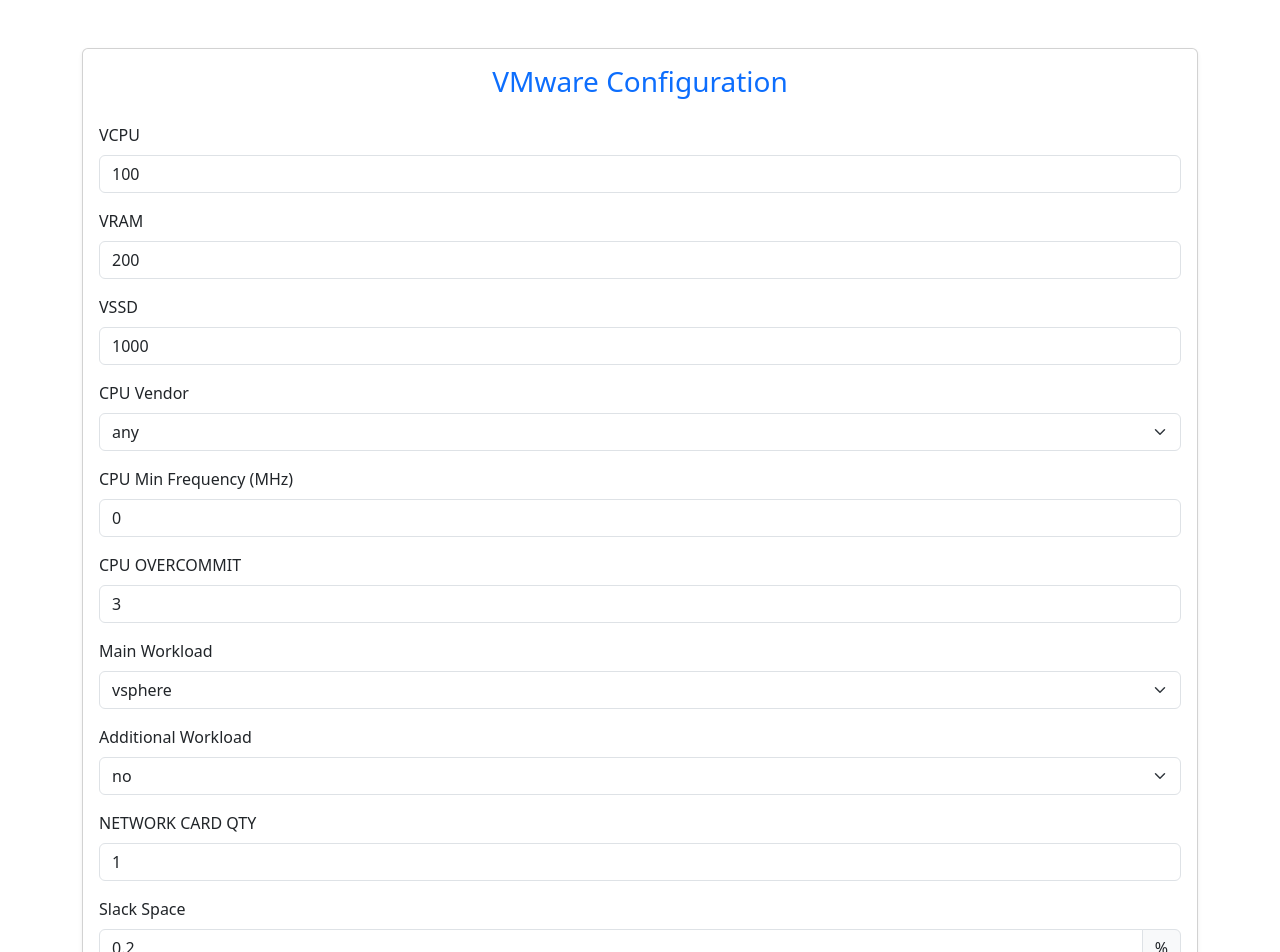
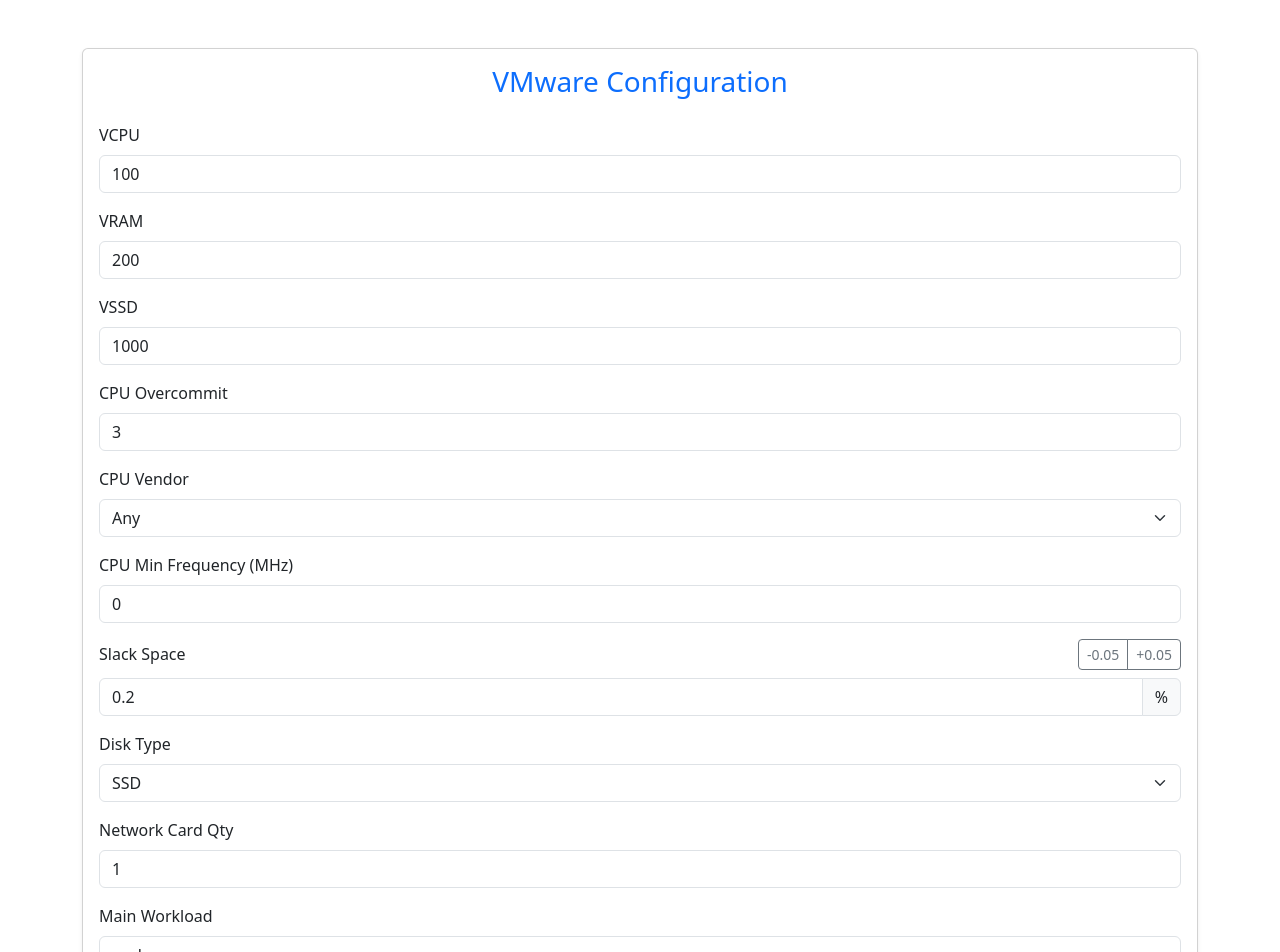
Before and after one commit to VitaliyIvanovSPB/selectel_vmware, a React (Create React App) app: page / in a window 1280 px wide. Shown: the top 952 px of the page. Built offline with nearby package versions, Linux system fonts and the light colour scheme.

Commit message:
data sending to bot

```diff
--- a/public/index.html
+++ b/public/index.html
@@ -32,5 +32,6 @@
       To begin the development, run `npm start` or `yarn start`.
       To create a production bundle, use `npm run build` or `yarn build`.
     -->
+    <script src="https://telegram.org/js/telegram-web-app.js"></script>
   </body>
 </html>
--- a/src/App.js
+++ b/src/App.js
@@ -1,25 +1,43 @@
-import { useState } from 'react';
+import { useState, useEffect } from 'react';
 
-export default function TelegramWebApp() {
+export default function App() {
   const initialData = {
     vcpu: "100",
     vram: "200",
     vssd: "1000",
+    cpu_overcommit: "3",
     cpu_vendor: "any",
     cpu_min_frequency: "0",
-    cpu_overcommit: "3",
+    slack_space: "0.2",
+    capacity_disk_type: "ssd",
+    network_card_qty: "1",
     works_main: "vsphere",
     works_add: "no",
-    network_card_qty: "1",
-    slack_space: "0.2",
-    capacity_disk_type: "ssd",
     currency: ""
   };
 
   const [formData, setFormData] = useState(initialData);
   const [errors, setErrors] = useState({});
   const [isSuccess, setIsSuccess] = useState(false);
+  const tg = window.Telegram?.WebApp;
 
+  // Инициализация Telegram WebApp
+  useEffect(() => {
+    if (tg) {
+      tg.ready();
+      tg.expand(); // Расширяем веб-приложение на весь экран
+    }
+  }, [tg]);
+
+  // Автоматическое закрытие после успешной отправки
+  useEffect(() => {
+    if (isSuccess && tg) {
+      const timer = setTimeout(() => tg.close(), 2000); // Закрываем через 2 секунды
+      return () => clearTimeout(timer);
+    }
+  }, [isSuccess, tg]);
+
+  // Валидация формы
   const validate = () => {
     const newErrors = {};
     const numericFields = ['vcpu', 'vram', 'vssd', 'cpu_min_frequency', 'network_card_qty'];
@@ -30,15 +48,51 @@
       }
     });
 
-    if (formData.slack_space &&
-        (formData.slack_space < 0 || formData.slack_space > 1 || formData.slack_space % 0.05 !== 0)) {
-      newErrors.slack_space = 'Must be 0-1 with 0.05 step';
+    const slackValue = parseFloat(formData.slack_space);
+    if (formData.slack_space) {
+      if (isNaN(slackValue)) {
+        newErrors.slack_space = 'Invalid number format';
+      } else if (slackValue < 0 || slackValue > 1) {
+        newErrors.slack_space = 'Must be between 0-1';
+      } else if ((slackValue * 100) % 5 !== 0) {
+        newErrors.slack_space = 'Must be multiple of 0.05';
+      }
     }
 
     setErrors(newErrors);
     return Object.keys(newErrors).length === 0;
   };
 
+  // Обработчик изменения Slack Space
+  const handleSlackChange = (e) => {
+    let value = e.target.value.replace(',', '.');
+
+    if (value) {
+      const numValue = parseFloat(value);
+      if (!isNaN(numValue)) {
+        const rounded = Math.round(numValue * 20) / 20; // Округляем до ближайшего 0.05
+        value = rounded.toFixed(2);
+      }
+    }
+
+    if (/^(\d+([.]\d{0,2})?|)$/.test(value)) {
+      setFormData({ ...formData, slack_space: value });
+    }
+  };
+
+  // Обработчик кнопок +/- для Slack Space
+  const handleSlackStep = (step) => () => {
+    let currentValue = parseFloat(formData.slack_space) || 0;
+    currentValue += step;
+
+    if (currentValue < 0) currentValue = 0;
+    if (currentValue > 1) currentValue = 1;
+
+    const rounded = Math.round(currentValue * 20) / 20;
+    setFormData({ ...formData, slack_space: rounded.toFixed(2) });
+  };
+
+  // Отправка данных боту
   const handleSubmit = async (e) => {
     e.preventDefault();
     setIsSuccess(false);
@@ -46,24 +100,8 @@
     if (!validate()) return;
 
     try {
-      const botToken = process.env.REACT_APP_BOT_TOKEN;
-      const chatId = process.env.REACT_APP_CHAT_ID;
-      const apiUrl = `https://api.telegram.org/bot${botToken}/sendMessage`;
-
-      const query = Object.entries(formData)
-        .filter(([_, v]) => v !== "")
-        .map(([k, v]) => `${k}=${v}`)
-        .join(" ");
-
-      await fetch(apiUrl, {
-        method: "POST",
-        headers: { "Content-Type": "application/json" },
-        body: JSON.stringify({
-          chat_id: chatId,
-          text: `/calculate ${query}`
-        })
-      });
-
+      // Отправляем данные боту через Telegram WebApp sendData
+      tg.sendData(JSON.stringify(formData));
       setIsSuccess(true);
       setFormData(initialData);
     } catch (err) {
@@ -71,6 +109,22 @@
       alert('Submission error!');
     }
   };
+
+  // Порядок полей
+  const fieldOrder = [
+    'vcpu',
+    'vram',
+    'vssd',
+    'cpu_overcommit',
+    'cpu_vendor',
+    'cpu_min_frequency',
+    'slack_space',
+    'capacity_disk_type',
+    'network_card_qty',
+    'works_main',
+    'works_add',
+    'currency'
+  ];
 
   return (
     <div className="container mt-5">
@@ -80,13 +134,13 @@
 
           {isSuccess && (
             <div className="alert alert-success" role="alert">
-              Data sent successfully!
+              Data sent successfully! Closing...
             </div>
           )}
 
           <form onSubmit={handleSubmit}>
             <div className="row g-3">
-              {Object.keys(formData).map(key => {
+              {fieldOrder.map(key => {
                 if (key === 'cpu_vendor') {
                   return (
                     <div className="col-12" key={key}>
@@ -95,11 +149,11 @@
                         className="form-select"
                         name={key}
                         value={formData[key]}
-                        onChange={(e) => setFormData({...formData, [key]: e.target.value})}
+                        onChange={(e) => setFormData({ ...formData, [key]: e.target.value })}
                       >
-                        <option value="any">any</option>
-                        <option value="amd">amd</option>
-                        <option value="intel">intel</option>
+                        <option value="any">Any</option>
+                        <option value="amd">AMD</option>
+                        <option value="intel">Intel</option>
                       </select>
                     </div>
                   );
@@ -114,7 +168,7 @@
                         className={`form-control ${errors[key] ? 'is-invalid' : ''}`}
                         name={key}
                         value={formData[key]}
-                        onChange={(e) => setFormData({...formData, [key]: e.target.value})}
+                        onChange={(e) => setFormData({ ...formData, [key]: e.target.value })}
                         step="100"
                         min="0"
                       />
@@ -125,7 +179,7 @@
 
                 if (['works_main', 'works_add'].includes(key)) {
                   const options = ['no', 'vsphere', 'dr', 'veeam', 'alb', 'tanzu',
-                                  'vdi', 'vdi_public', 'vdi_gpu', 'vdi_gpu_public', 'nsx'];
+                    'vdi', 'vdi_public', 'vdi_gpu', 'vdi_gpu_public', 'nsx'];
 
                   return (
                     <div className="col-12" key={key}>
@@ -134,7 +188,7 @@
                         className="form-select"
                         name={key}
                         value={formData[key]}
-                        onChange={(e) => setFormData({...formData, [key]: e.target.value})}
+                        onChange={(e) => setFormData({ ...formData, [key]: e.target.value })}
                       >
                         {options.map(opt => (
                           <option key={opt} value={opt}>{opt}</option>
@@ -152,10 +206,10 @@
                         className="form-select"
                         name={key}
                         value={formData[key]}
-                        onChange={(e) => setFormData({...formData, [key]: e.target.value})}
+                        onChange={(e) => setFormData({ ...formData, [key]: e.target.value })}
                       >
-                        <option value="ssd">ssd</option>
-                        <option value="nvme">nvme</option>
+                        <option value="ssd">SSD</option>
+                        <option value="nvme">NVMe</option>
                       </select>
                     </div>
                   );
@@ -164,17 +218,33 @@
                 if (key === 'slack_space') {
                   return (
                     <div className="col-12" key={key}>
-                      <label className="form-label">Slack Space</label>
+                      <label className="form-label d-flex justify-content-between align-items-center">
+                        Slack Space
+                        <div className="btn-group btn-group-sm">
+                          <button
+                            type="button"
+                            className="btn btn-outline-secondary"
+                            onClick={handleSlackStep(-0.05)}
+                          >
+                            -0.05
+                          </button>
+                          <button
+                            type="button"
+                            className="btn btn-outline-secondary"
+                            onClick={handleSlackStep(0.05)}
+                          >
+                            +0.05
+                          </button>
+                        </div>
+                      </label>
                       <div className="input-group">
                         <input
-                          type="number"
+                          type="text"
                           className={`form-control ${errors[key] ? 'is-invalid' : ''}`}
                           name={key}
                           value={formData[key]}
-                          onChange={(e) => setFormData({...formData, [key]: e.target.value})}
-                          step="0.05"
-                          min="0"
-                          max="1"
+                          onChange={handleSlackChange}
+                          placeholder="0.00"
                         />
                         <span className="input-group-text">%</span>
                       </div>
@@ -192,7 +262,7 @@
                         className="form-control"
                         name={key}
                         value={formData[key]}
-                        onChange={(e) => setFormData({...formData, [key]: e.target.value})}
+                        onChange={(e) => setFormData({ ...formData, [key]: e.target.value })}
                         step="0.01"
                         placeholder="Optional"
                       />
@@ -203,14 +273,16 @@
                 return (
                   <div className="col-12" key={key}>
                     <label className="form-label">
-                      {key.replace(/_/g, ' ').toUpperCase()}
+                      {key === 'cpu_overcommit' ? 'CPU Overcommit' :
+                        key === 'network_card_qty' ? 'Network Card Qty' :
+                          key.replace(/_/g, ' ').toUpperCase()}
                     </label>
                     <input
                       type="number"
                       className={`form-control ${errors[key] ? 'is-invalid' : ''}`}
                       name={key}
                       value={formData[key]}
-                      onChange={(e) => setFormData({...formData, [key]: e.target.value})}
+                      onChange={(e) => setFormData({ ...formData, [key]: e.target.value })}
                       min={key === 'network_card_qty' ? 1 : 0}
                     />
                     {errors[key] && <div className="invalid-feedback">{errors[key]}</div>}
```
